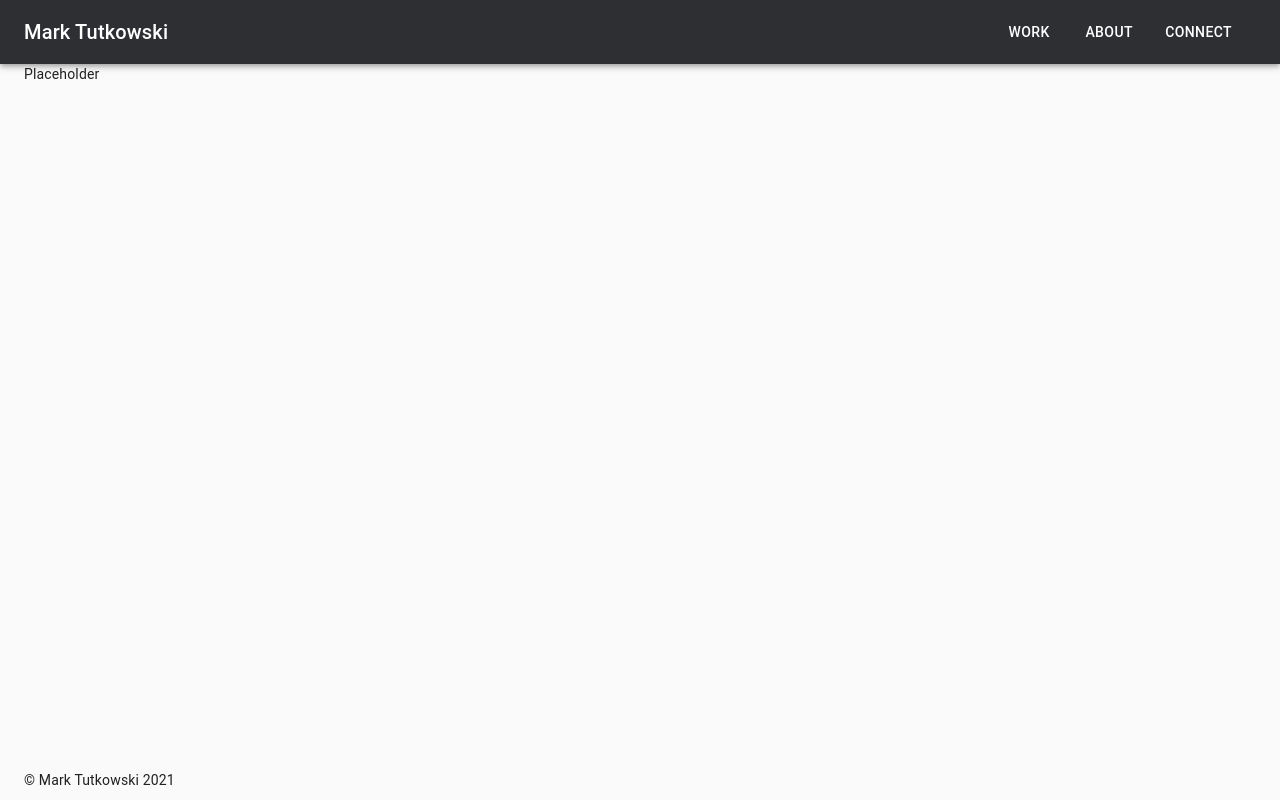
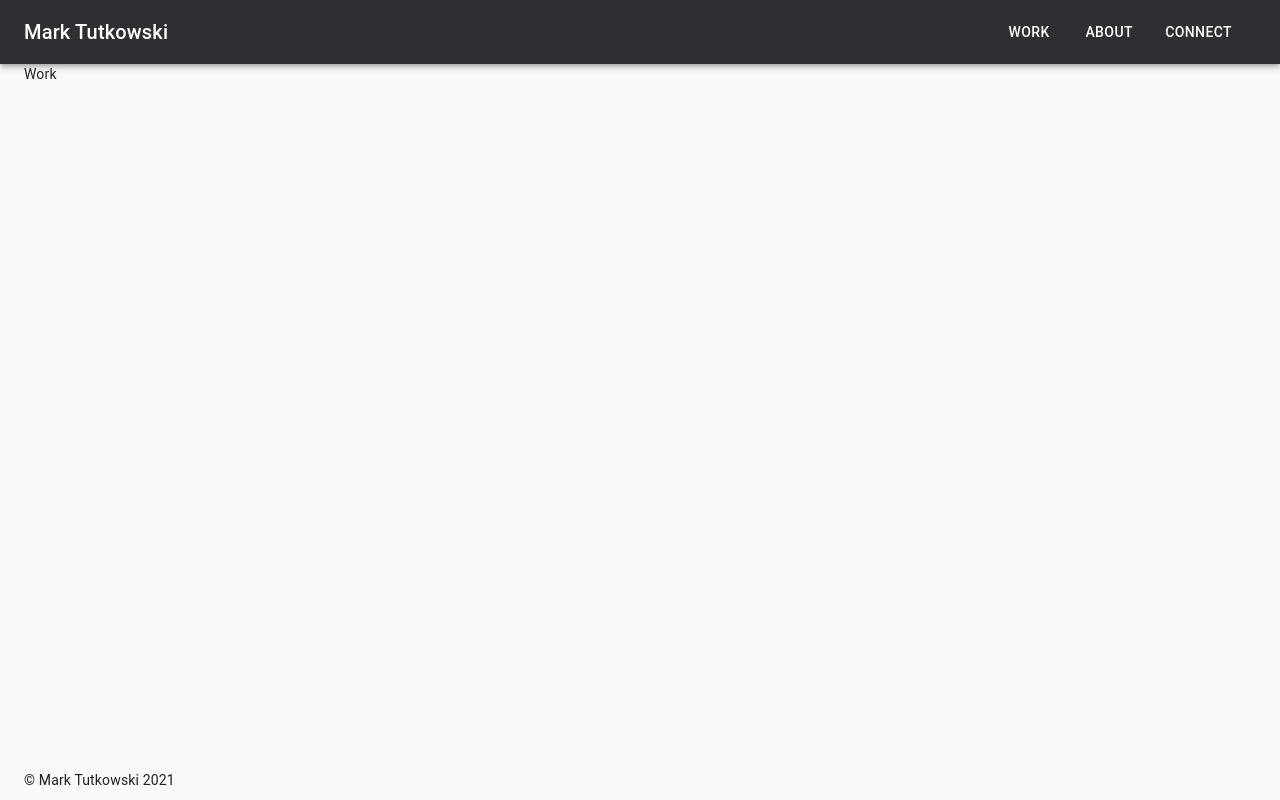
Before and after one commit to tutkowskim/portfolio, a React (Create React App) app: page /work in a window 1280 px wide. Built offline with nearby package versions, Linux system fonts and the light colour scheme.

Commit message:
Create placeholder components

```diff
--- a/src/routes/PlaceHolder.jsx
+++ /dev/null
@@ -1,7 +0,0 @@
-import React from 'react';
-
-const PlaceHolder = () => (
-  <>Placeholder</>
-);
-
-export default PlaceHolder;
--- /dev/null
+++ b/src/routes/components/About.jsx
@@ -0,0 +1,7 @@
+import React from 'react';
+
+const About = () => (
+  <>About</>
+);
+
+export default About;
--- /dev/null
+++ b/src/routes/components/Connect.jsx
@@ -0,0 +1,7 @@
+import React from 'react';
+
+const Connect = () => (
+  <>Connect</>
+);
+
+export default Connect;
--- /dev/null
+++ b/src/routes/components/Work.jsx
@@ -0,0 +1,7 @@
+import React from 'react';
+
+const Work = () => (
+  <>Work</>
+);
+
+export default Work;
--- /dev/null
+++ b/src/routes/components/index.js
@@ -0,0 +1,3 @@
+export { default as About } from './About';
+export { default as Connect } from './Connect';
+export { default as Work } from './Work';
```
Also changed, not shown: src/routes/route-info.js (+8 -4 lines).
